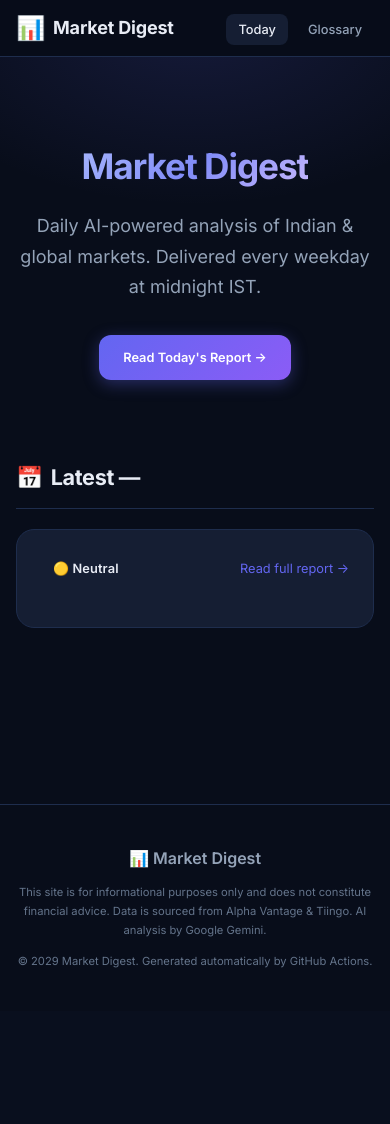
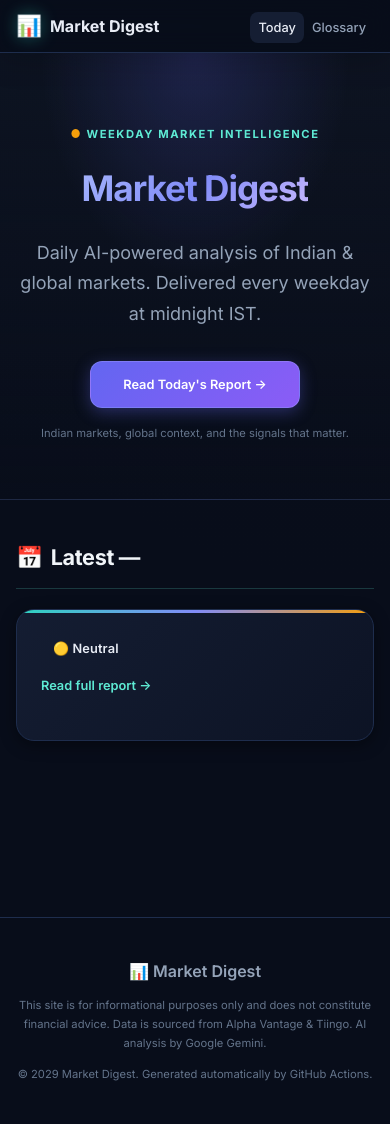
Before and after one commit to prathameshpowar1910/market-update, a Python web app: template site/templates/index.html in a window 390 px wide. Before the commit the page ends 968 px from the top, so only its background shows below. Run offline with Jinja, Linux system fonts and the light colour scheme; the template is opened without the code that fills it, so the values that code supplies are empty.

Commit message:
fix: repair report links and polish UI
Pass the homepage report date into the template, add a regression assertion for the dated link, improve responsive visual styling, and make the email CTA open the exact daily report.

```diff
--- a/site/static/css/styles.css
+++ b/site/static/css/styles.css
@@ -818,6 +818,109 @@ a.glossary-link:hover { color: var(--clr-accent); border-bottom-style: solid; }
 }
 .footer-brand     { font-weight: var(--weight-semi); color: var(--clr-text-2); }
 .footer-disclaimer { font-size: var(--text-xs); color: var(--clr-text-3); max-width: 680px; margin-inline: auto; line-height: 1.7; }
+
+/* ── Final polish ───────────────────────────────────────────────────────── */
+body {
+  background:
+    linear-gradient(rgba(8, 13, 26, 0.94), rgba(8, 13, 26, 0.98)),
+    radial-gradient(circle at 12% 0%, rgba(45, 212, 191, 0.12), transparent 28rem),
+    radial-gradient(circle at 88% 18%, rgba(245, 158, 11, 0.08), transparent 24rem),
+    var(--clr-bg);
+}
+
+:focus-visible {
+  outline: 2px solid #2dd4bf;
+  outline-offset: 4px;
+}
+
+.site-header {
+  box-shadow: 0 8px 30px rgba(0, 0, 0, 0.18);
+}
+
+.nav-logo { letter-spacing: 0; }
+.logo-icon {
+  filter: drop-shadow(0 0 8px rgba(45, 212, 191, 0.35));
+}
+
+.home-hero {
+  padding-top: clamp(4.5rem, 10vw, 7.5rem);
+  padding-bottom: clamp(3.5rem, 8vw, 6rem);
+  border-bottom: 1px solid rgba(38, 51, 82, 0.7);
+  background:
+    radial-gradient(ellipse 55% 70% at 50% 0%, rgba(99, 102, 241, 0.2), transparent 72%),
+    linear-gradient(180deg, rgba(17, 24, 39, 0.5), transparent);
+}
+
+.home-hero-kicker {
+  margin-bottom: var(--space-4);
+  color: #5eead4;
+  font-size: var(--text-xs);
+  font-weight: var(--weight-bold);
+  letter-spacing: 0.14em;
+  text-transform: uppercase;
+}
+.home-hero-kicker span { color: #f59e0b; }
+
+.home-hero-title { margin-bottom: var(--space-5); }
+.home-hero-sub { max-width: 590px; }
+.home-hero-note {
+  margin-top: var(--space-4);
+  color: var(--clr-text-3);
+  font-size: var(--text-xs);
+}
+
+.btn-primary {
+  padding-inline: var(--space-8);
+  border: 1px solid rgba(165, 180, 252, 0.3);
+}
+
+.page-body { padding-top: var(--space-10); }
+.section-title {
+  color: #f1f5f9;
+  border-bottom-color: rgba(94, 234, 212, 0.2);
+}
+.section-icon { filter: saturate(1.15); }
+
+.glance-card {
+  position: relative;
+  overflow: hidden;
+  box-shadow: var(--shadow-md);
+  background: linear-gradient(135deg, rgba(21, 30, 51, 0.96), rgba(13, 20, 37, 0.96));
+}
+.glance-card::before {
+  content: '';
+  position: absolute;
+  inset: 0 0 auto;
+  height: 3px;
+  background: linear-gradient(90deg, #2dd4bf, #818cf8, #f59e0b);
+}
+.glance-readmore {
+  font-weight: var(--weight-semi);
+  color: #5eead4;
+}
+.glance-readmore:hover { color: #a5f3fc; }
+
+.archive-link { background: rgba(21, 30, 51, 0.72); }
+.archive-link:hover { border-color: #2dd4bf; }
+
+@media (max-width: 560px) {
+  .container { padding-inline: var(--space-4); }
+  .nav { height: 52px; }
+  .nav-logo { font-size: var(--text-base); }
+  .nav-links { gap: 0; }
+  .nav-link { padding-inline: var(--space-2); }
+  .hero-meta { flex-wrap: wrap; }
+  .glance-header { align-items: flex-start; flex-direction: column; gap: var(--space-3); }
+}
+
+@media (prefers-reduced-motion: reduce) {
+  *, *::before, *::after {
+    animation-duration: 0.01ms !important;
+    animation-iteration-count: 1 !important;
+    scroll-behavior: auto !important;
+    transition-duration: 0.01ms !important;
+  }
+}
 .footer-copy      { font-size: var(--text-xs); color: var(--clr-text-3); }
 
 /* ── Responsive ──────────────────────────────────────────────────────────── */
--- a/site/templates/email.html
+++ b/site/templates/email.html
@@ -186,7 +186,7 @@
     <!-- ── CTA ──────────────────────────────────────────────────── -->
     <tr>
       <td class="email-pad" style="background:#0d1425;padding:32px 40px;text-align:center;border-bottom:1px solid #1e2d4d;">
-        <a class="email-cta" href="https://prathameshpowar1910.github.io/market-update/"
+        <a class="email-cta" href="https://prathameshpowar1910.github.io/market-update/{{ report_date.isoformat() }}.html"
            style="display:inline-block;padding:14px 32px;background:linear-gradient(135deg,#6366f1,#8b5cf6);color:#fff;font-size:14px;font-weight:600;border-radius:12px;text-decoration:none;letter-spacing:0.01em;">
           Read Full Report →
         </a>
--- a/site/templates/index.html
+++ b/site/templates/index.html
@@ -10,6 +10,7 @@
 <!-- ── Hero ──────────────────────────────────────────────────────────── -->
 <section class="home-hero" aria-labelledby="home-heading">
   <div class="container home-hero-inner">
+    <p class="home-hero-kicker"><span aria-hidden="true">●</span> Weekday market intelligence</p>
     <h1 id="home-heading" class="home-hero-title">
       <span class="hero-gradient-text">Market Digest</span>
     </h1>
@@ -20,6 +21,7 @@
     <a href="{{ date_str }}.html" class="btn btn-primary">
       Read Today's Report →
     </a>
+    <p class="home-hero-note">Indian markets, global context, and the signals that matter.</p>
   </div>
 </section>
 
--- a/src/generator/html.py
+++ b/src/generator/html.py
@@ -107,6 +107,7 @@ class HTMLGenerator:
             "report": latest_report,
             "archive_dates": archive_dates,
             "report_date": report_date,
+            "date_str": format_date_iso(report_date),
             "date_display": format_date_display(report_date),
         }
         html = self._render("index.html", context)
```
Also changed, not shown: tests/generator/test_html.py (+1 -0 lines).
